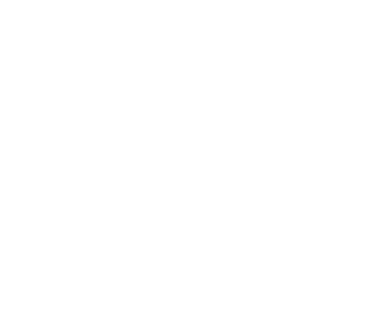
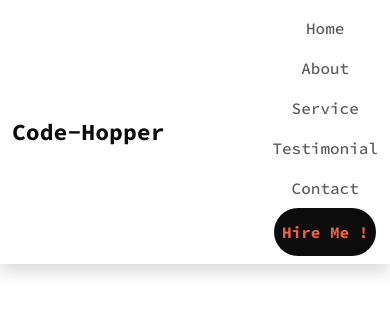
Before and after one commit to Code-Hopper/personal_website, a plain HTML site: page index.html in a window 390 px wide. Shown: the top 314 px of the page. Drawn offline with Linux system fonts and the light colour scheme.

Commit message:
desktop responsive navbar

```diff
--- a/index.html
+++ b/index.html
@@ -19,13 +19,59 @@
 </head>
 
 <body>
+    <!-- responsive navbar using bootstrap -->
+    <!-- contact navbar -->
+    <div class="container-fluid bg-black py-1 d-none d-md-block">
+        <div class="container">
+            <div class="row">
+                <div class="col navbar-contact-text">
+                    <span class="fw-bolder">+91 9226371121 | codehopper11@gmail.com</span>
+                </div>
+                <div class="col navbar-social-icons text-light d-flex justify-content-end align-items-center gap-3">
+                    <i class="fa-brands fa-facebook fs-5"></i>
+                    <i class="fa-brands fa-instagram fs-5"></i>
+                    <i class="fa-brands fa-linkedin fs-5"></i>
+                    <i class="fa-brands fa-github fs-5"></i>
+                </div>
+            </div>
+        </div>
+    </div>
+    <!-- main navbar -->
+    <nav class="navbar navbar-expand-md bg-white navbar-light shadow position-sticky top-0">
+        <div class="container">
+            <!-- main navbar logo -->
+            <span class="main-navbar-logo navbar-brand fw-bold fs-3">Code-Hopper</span>
+
+            <!-- main navbar menu -->
+            <ul class="navbar-nav ms-auto fw-medium align-items-center">
+                <li class="nav-item">
+                    <a class="nav-link" href="">Home</a>
+                </li>
+                <li class="nav-item">
+                    <a class="nav-link" href="">About</a>
+                </li>
+                <li class="nav-item">
+                    <a class="nav-link" href="">Service</a>
+                </li>
+                <li class="nav-item">
+                    <a class="nav-link" href="">Testimonial</a>
+                </li>
+                <li class="nav-item">
+                    <a class="nav-link" href="">Contact</a>
+                </li>
+                <li class="nav-item main-navbar-cta px-2 py-1">
+                    <a class="nav-link" href="">Hire Me !</a>
+                </li>
+            </ul>
+        </div>
+    </nav>
 
 </body>
 
-    <!-- JQuery -->
-    <script type="text/JavaScript" src="./vendors/jquery-3.7.1.min.js"></script>
+<!-- JQuery -->
+<script type="text/JavaScript" src="./vendors/jquery-3.7.1.min.js"></script>
 
-    <!-- custom js -->
-    <script src="./scripts/script.js"></script>
+<!-- custom js -->
+<script src="./scripts/script.js"></script>
 
 </html>
--- a/styles/style.css
+++ b/styles/style.css
@@ -0,0 +1,72 @@
+/* theme for website */
+/* gobal css */
+
+@import url('https://fonts.googleapis.com/css2?family=Source+Code+Pro:ital,wght@0,200..900;1,200..900&display=swap');
+
+:root {
+    --color-1: #0C0C0C;
+    --color-2: #481E14;
+    --color-3: #9B3922;
+    --color-4: #F2613F;
+}
+
+* {
+    margin: 0;
+    padding: 0;
+    font-family: "Source Code Pro", monospace;
+}
+
+body {
+    min-height: 2000px;
+}
+
+/* end of gobal css */
+
+/* contact navbar start */
+
+.navbar-contact-text {
+    color: var(--color-4);
+}
+
+/* contact navbar ends */
+
+/* main navbar starts */
+
+.main-navbar-logo {
+    color: var(--color-1) !important;
+}
+
+.main-navbar-cta {
+    background-color: var(--color-1);
+    font-weight: bold;
+    border-radius: 24px;
+}
+
+.main-navbar-cta .nav-link {
+    color: var(--color-4) !important;
+}
+
+.navbar-nav .nav-link {
+    width: 100%;
+    position: relative;
+    z-index: 1;
+    background: transparent;
+}
+
+.navbar-nav .nav-link::before {
+    content: "";
+    position: absolute;
+    z-index: 10;
+    left: 0;
+    bottom: 0;
+    width: 0;
+    height: 5px;
+    background: linear-gradient(-45deg,var(--color-4) 50%,var(--color-1) 50%);
+    transition:all 0.5s ease;
+}
+
+.navbar-nav .nav-link:hover::before{
+    width: 100%;
+}
+
+/* main navbar ends */
```
